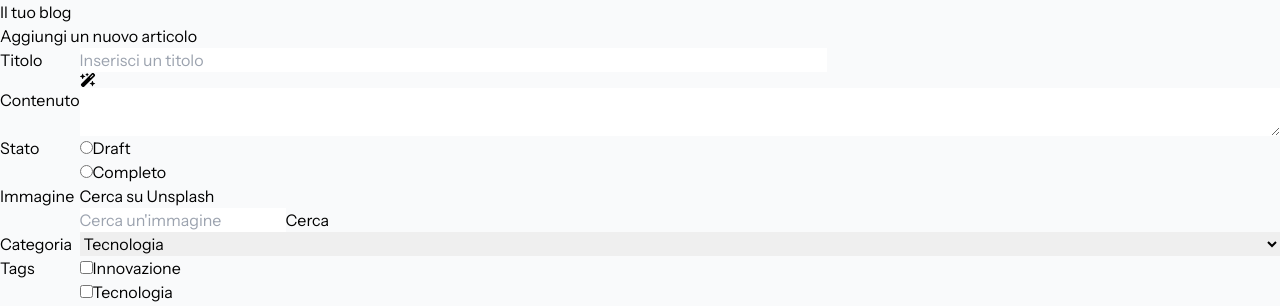
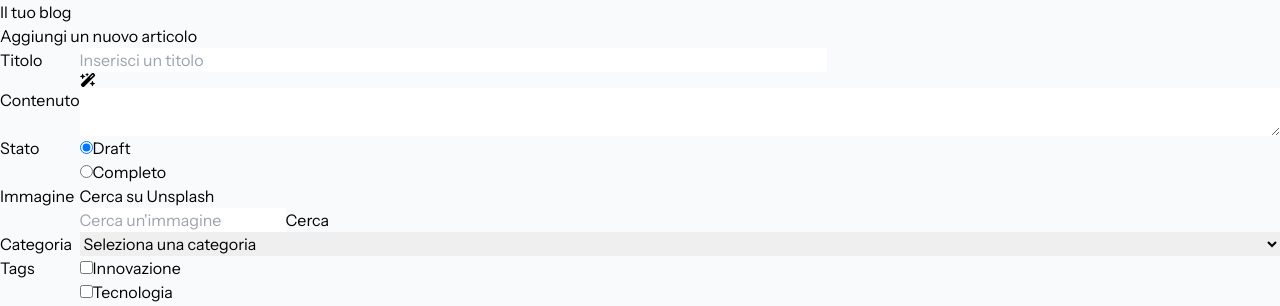
Before and after one commit to joelepore/react-form-multifield, a React (Vite) app: page / in a window 1280 px wide. Shown: the top 306 px of the page. Built offline with nearby package versions, Linux system fonts and the light colour scheme.

Commit message:
feat: add two way binding on status and on category in AddArticleForm component

```diff
--- a/src/components/AddArticleForm.jsx
+++ b/src/components/AddArticleForm.jsx
@@ -13,7 +13,7 @@ const prompt = "Write a single short blog article title about tech. Write only t
 const initialFormData = {
   title: '',
   content: '',
-  category: '',
+  category: 'default',
   tags: [],
   isComplete: false,
   image: '',
@@ -112,6 +112,7 @@ const AddArticleForm = ({ onSubmit }) => {
               name="isComplete"
               className="mr-1"
               onChange={handleFormData}
+              checked={!formData.isComplete}
             />
             <label htmlFor="radio-draft" className="text-sm">Draft</label>
           </div>
@@ -122,6 +123,7 @@ const AddArticleForm = ({ onSubmit }) => {
               name="isComplete"
               className="mr-1"
               onChange={handleFormData}
+              checked={formData.isComplete}
             />
             <label htmlFor="radio-completo" className="text-sm">Completo</label>
           </div>
@@ -137,7 +139,8 @@ const AddArticleForm = ({ onSubmit }) => {
           />}
         {/* Category */}
         <span className="mr-4">Categoria</span>
-        <select name="category" onChange={handleFormData}>
+        <select name="category" onChange={handleFormData} value={formData.category}>
+          <option value="default">Seleziona una categoria</option>
           <option value="Tecnologia">Tecnologia</option>
           <option value="Fitness">Fitness</option>
           <option value="Viaggi">Viaggi</option>
@@ -148,9 +151,9 @@ const AddArticleForm = ({ onSubmit }) => {
         <span className="mr-4">Tags</span>
         <div>
           {tags.map((tag, index) => (
-            <div className="flex items-center gap-2">
+            <div key={`tag-${index}`} className="flex items-center gap-2">
               <input
-                key={`tag-${index}`}
+
                 type="checkbox"
                 name={`check-${tag}`}
                 onChange={handleFormData}
```
